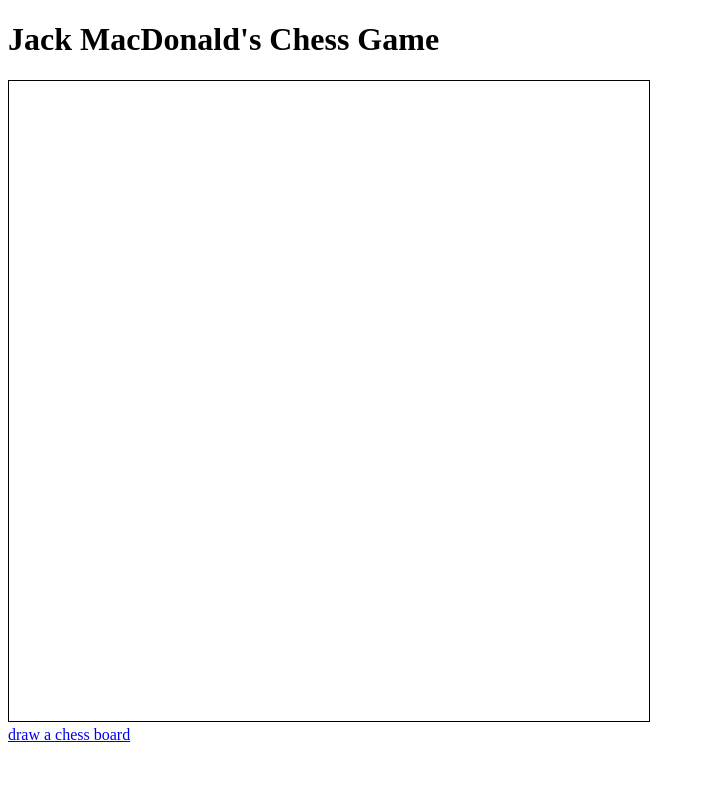
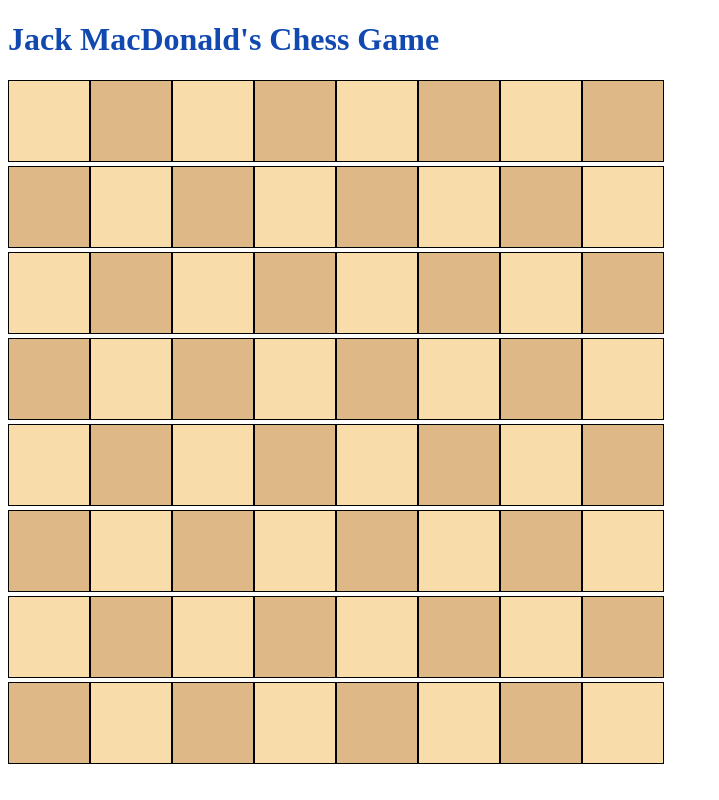
Before and after one commit to jmmacdo4/jmmacdo4.github.io, a plain HTML site: page chess/chess.html in a window 1280 px wide. Shown: the whole page, without its empty margins (0-719 px from the left). Drawn offline with Linux system fonts and the light colour scheme.

Commit message:
Implemented drawing the chessboard

```diff
--- /dev/null
+++ b/chess/chess.css
@@ -0,0 +1,11 @@
+canvas.white {
+    background-color: #f8ddaa;
+}
+
+canvas.black {
+    background-color: #DEB887;
+}
+
+h1 {
+    color: hsl(219, 82%, 38%);
+}
--- a/chess/chess.html
+++ b/chess/chess.html
@@ -4,6 +4,7 @@
 <meta charset="utf-8">
 <title>Jack MacDonald's Chess Game</title>
 <script src="chess.js"></script>
+<link href="chess.css" type="text/css" rel="stylesheet">
 </head>
 
 <body>
@@ -11,11 +12,6 @@
         Jack MacDonald's Chess Game
     </h1>
     <div id="board">
-            <p>
-                    <canvas id="myCanvas" width="640" height="640" style="border:1px solid #000000;">
-                    </canvas> <br>
-                    <a id="myLink" href="#" onclick="drawBoard()">draw a chess board</a>
-                </p>
     </div>
 </body>
 </html>
--- a/chess/chess.js
+++ b/chess/chess.js
@@ -5,18 +5,20 @@ class Piece {
         this.row = row;
         this.row = col;
 
-        var rowMax = 8;
-        var colMax = 8;
-
         this.moves = new Array();
-        resetMoves();
+        for ( let i=0; i < 8; i++ ) {
+            this.moves[i] = new Array();
+            for ( let j = 0; j < 8; j++ ) {
+                this.moves[i][j] = 0;
+            }
+        }
     }
 
     resetMoves() {
-        for ( i=0; i < rowMax; i++ ) {
-            moves[i] = new Array();
-            for ( j = 0; j < colMax; j++ ) {
-                moves[i][j] = 0;
+        for ( let i=0; i < 8; i++ ) {
+            this.moves[i] = new Array();
+            for ( let j = 0; j < 8; j++ ) {
+                this.moves[i][j] = 0;
             }
         }
     }
@@ -32,7 +34,11 @@ class Piece {
     }
 
     getMoves() {
-        return moves;
+        return this.moves;
+    }
+
+    getType() {
+        return this.type;
     }
 }
 
@@ -84,8 +90,7 @@ class Rook extends Piece {
     }
 
     setMoves() {
-        resetMoves();
-
+        this.resetMoves();
     }
 }
 
@@ -96,7 +101,6 @@ class Bishop extends Piece {
 
     setMoves() {
         resetMoves();
-
     }
 }
 
@@ -131,39 +135,64 @@ class Tile {
 
 class Board {
     constructor() {
-        console.log('hello1');
+        //console.log('inside Board constructor');
         this.board = new Array();
-        for ( i = 0; i < 8; i++ ) {
-            board[i] = new Array();
-            for ( j = 0; j < 8; j++ ) {
+        for ( let i = 0; i < 8; i++ ) {
+            this.board[i] = new Array();
+            for ( let j = 0; j < 8; j++ ) {
                 if ( i > 2 && i < 6 ) {
-                    board[i][j] = 0;
+                    this.board[i][j] = 0;
                 }
             }
         }
         let color = 'w';
-        for ( i = 0; i < 8; i+=7 ) {
-            board[i][0] = new Rook( color, i, 0 );
-            board[i][7] = new Rook( color, i, 7 );
-            board[i][1] = new Knight( color, i, 1 );
-            board[i][6] = new Knight( color, i, 6 );
-            board[i][2] = new Bishop( color, i, 2 );
-            board[i][5] = new Bishop( color, i, 5);
-            board[i][3] = new Queen( color, i, 3);
-            board[i][4] = new King( color, i, 4 );
-            color = 'b';
+        for ( let i = 0; i < 8; i+=7 ) {
+            this.board[i][0] = new Rook( color, i, 0 );
+            this.board[i][7] = new Rook( color, i, 7 );
+            this.board[i][1] = new Knight( color, i, 1 );
+            this.board[i][6] = new Knight( color, i, 6 );
+            this.board[i][2] = new Bishop( color, i, 2 );
+            this.board[i][5] = new Bishop( color, i, 5);
+            this.board[i][3] = new Queen( color, i, 3);
+            this.board[i][4] = new King( color, i, 4 );
+            this.color = 'b';
         }
         color = 'w';
-        for (  i = 1; i < 7; i+=5 ) {
-            for ( j = 0; j < 8; j++ ) {
-                board[i][j] = new Pawn( color, i, j );
+        for (  let i = 1; i < 7; i+=5 ) {
+            for ( let j = 0; j < 8; j++ ) {
+                this.board[i][j] = new Pawn( color, i, j );
             }
             color = 'b';
         }
     }
 
+    getTile( row, col ) {
+        return this.board[row][col];
+    }
+
+    /**
+     * Draws a board using the html canvas boject
+     * @param {*} length
+     */
     drawBoard() {
-        return 'abc';
+        let color = 'white';
+        for ( let i = 7; i >= 0; i-- ) {
+            for ( let j = 0; j < 8; j++ ) {
+                document.getElementById("board").innerHTML +=
+                 `<canvas id="r:${i} c:${j}" class="${color}" width="80" height="80" style="border:1px solid #000000;">`;
+                 if ( color === "black" ) {
+                     color = "white";
+                 } else {
+                     color = "black";
+                 }
+            }
+            document.getElementById("board").innerHTML += "</br>";
+            if ( color === "black" ) {
+                color = "white";
+            } else {
+                color = "black";
+            }
+        }
     }
 
 
@@ -173,7 +202,7 @@ function drawGrid() {
     var c = document.getElementById("myCanvas");
     const boardSize = c.getAttribute("height");
     var ctx = c.getContext("2d");
-    for ( i = 1; i <=8; i++ ) {
+    for ( let i = 1; i <=8; i++ ) {
         ctx.moveTo( i*boardSize/8, 0 );
         ctx.lineTo( i*boardSize/8, boardSize );
         ctx.stroke();
@@ -184,7 +213,7 @@ function drawGrid() {
     }
 }
 
-function drawBoard() {
+window.onload = function() {
     let board = new Board();
-    //console.log(board.drawBoard());
+    board.drawBoard();
 }
```
Also changed, not shown: 1 other file.
